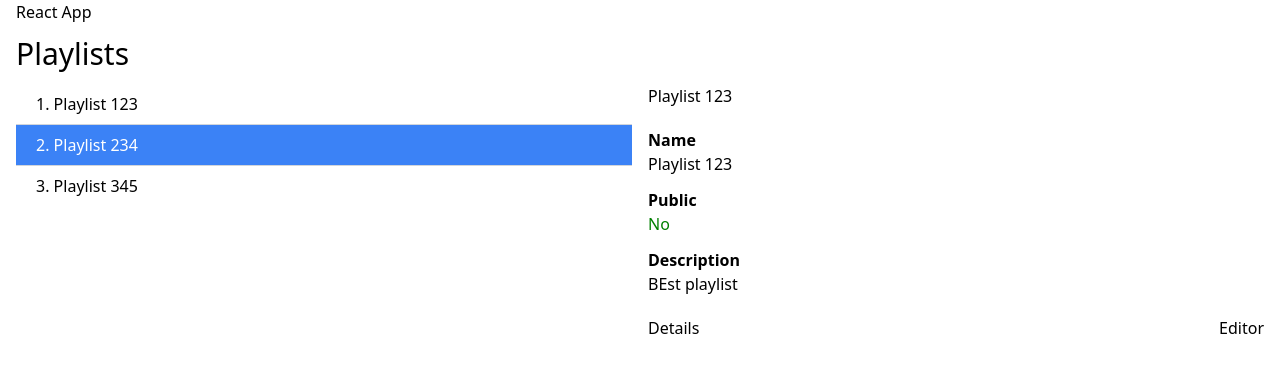
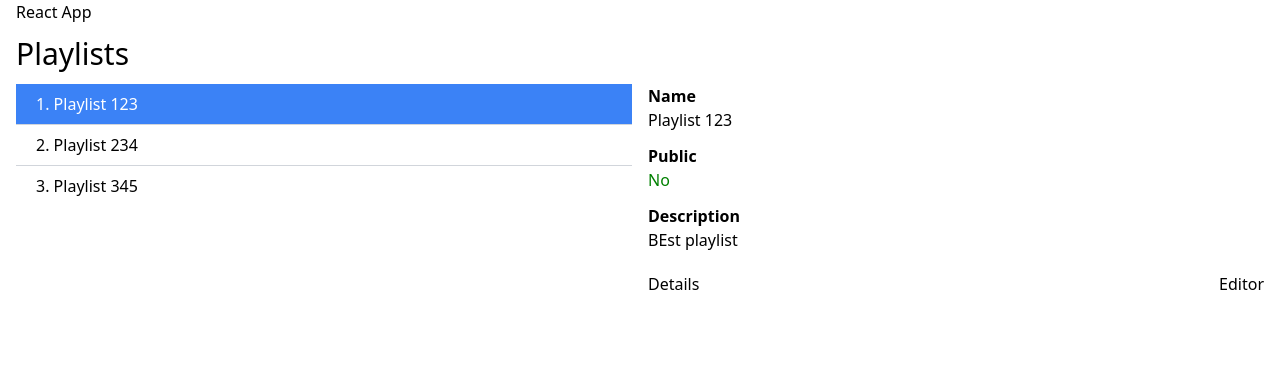
Before and after one commit to UltraViolet5/ReactEx, a React (Vite) app: page / in a window 1280 px wide. Shown: the top 372 px of the page. Built offline with nearby package versions, Linux system fonts and the light colour scheme.

Commit message:
Selecting playlists

```diff
--- a/src/playlists/components/PlaylistEditor.tsx
+++ b/src/playlists/components/PlaylistEditor.tsx
@@ -1,16 +1,9 @@
 import React, { ChangeEventHandler, useState } from "react";
+import { Playlist } from "../../core/model/Playlist";
 
-type Props = {};
+type Props = { playlist: Playlist };
 
-const initialPlaylist = {
-  id: "123",
-  name: "Playlist 123",
-  public: true,
-  description: "Cool playlist",
-  // tracks: [{},{}]
-};
-
-const PlaylistEditor = (props: Props) => {
+const PlaylistEditor = ({ playlist: initialPlaylist }: Props) => {
   const [playlist, setPlaylist] = useState(initialPlaylist);
 
   const changeHandler = (event: React.ChangeEvent<HTMLInputElement>): void => {
@@ -31,7 +24,9 @@ const PlaylistEditor = (props: Props) => {
             <input
               type="checkbox"
               checked={playlist.public}
-              onChange={(e) => setPlaylist({ ...playlist, public: e.target.checked }) }
+              onChange={(e) =>
+                setPlaylist({ ...playlist, public: e.target.checked })
+              }
             />
             Public
           </label>
--- a/src/playlists/containers/PlaylistsView.tsx
+++ b/src/playlists/containers/PlaylistsView.tsx
@@ -10,12 +10,12 @@ const PlaylistsView = (props: Props) => {
   const [mode, setMode] = useState<"details" | "editor">("details");
   const playlists = mockPlaylists;
 
-  const [selectedId, setSelectedId] = useState("234");
+  const [selectedId, setSelectedId] = useState("123");
   const [selected, setSelected] = useState(playlists[0]);
 
   const selectPlaylistById = (id: string) => {
     setSelectedId(id);
-    setSelected(playlists.find((p) => p.id === selectedId)!);
+    setSelected(playlists.find((p) => p.id === id)!);
   };
 
   const showDetails = () => {
@@ -40,10 +40,8 @@ const PlaylistsView = (props: Props) => {
         </div>
         <div className="grid gap-5">
 
-          {selected.name}
-
           {mode === "details" && <PlaylistDetails playlist={selected} />}
-          {mode === "editor" && <PlaylistEditor />}
+          {mode === "editor" && <PlaylistEditor  playlist={selected} />}
 
           <div className="flex justify-between">
             <button onClick={showDetails}>Details</button>
```
Also changed, not shown: src/playlists/components/PlaylistDetails.tsx (+5 -5 lines).
